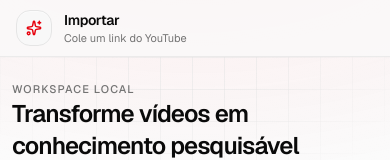
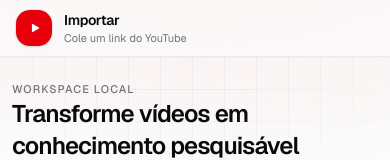
Before and after one commit to solerpedroo/youtube_ai_transcriber, a Next.js app: page / in a window 390 px wide. Shown: the top 160 px of the page. Built offline with nearby package versions, Linux system fonts and the light colour scheme.

Commit message:
refactor(layout): usa BrandMark no header mobile e ajusta fallback de título

```diff
--- a/src/components/layout/mobile-top-bar.tsx
+++ b/src/components/layout/mobile-top-bar.tsx
@@ -2,7 +2,7 @@
 
 import Link from "next/link";
 import { usePathname } from "next/navigation";
-import { Sparkles } from "lucide-react";
+import { BrandMark } from "@/components/layout/brand-mark";
 
 const TITLES: Record<string, { title: string; subtitle?: string }> = {
   "/": { title: "Importar", subtitle: "Cole um link do YouTube" },
@@ -14,7 +14,7 @@ function resolveTitle(pathname: string) {
   if (pathname.startsWith("/video/")) {
     return { title: "Workspace", subtitle: "Vídeo e transcrição" };
   }
-  return TITLES[pathname] ?? { title: "YouTube AI", subtitle: "Transcriber" };
+  return TITLES[pathname] ?? { title: "Transcriber", subtitle: "Workspace local" };
 }
 
 export function MobileTopBar() {
@@ -24,8 +24,8 @@ export function MobileTopBar() {
   return (
     <header className="glass sticky top-0 z-30 border-b border-border/70 lg:hidden">
       <div className="flex h-14 items-center gap-3 px-4">
-        <Link href="/" className="icon-tile grid size-9 shrink-0 place-items-center rounded-xl" aria-label="Início">
-          <Sparkles className="size-4 text-brand" strokeWidth={2.2} />
+        <Link href="/" aria-label="Início">
+          <BrandMark size="md" />
         </Link>
         <div className="min-w-0 flex-1">
           <p className="truncate text-sm font-semibold tracking-tight">{copy.title}</p>
```
